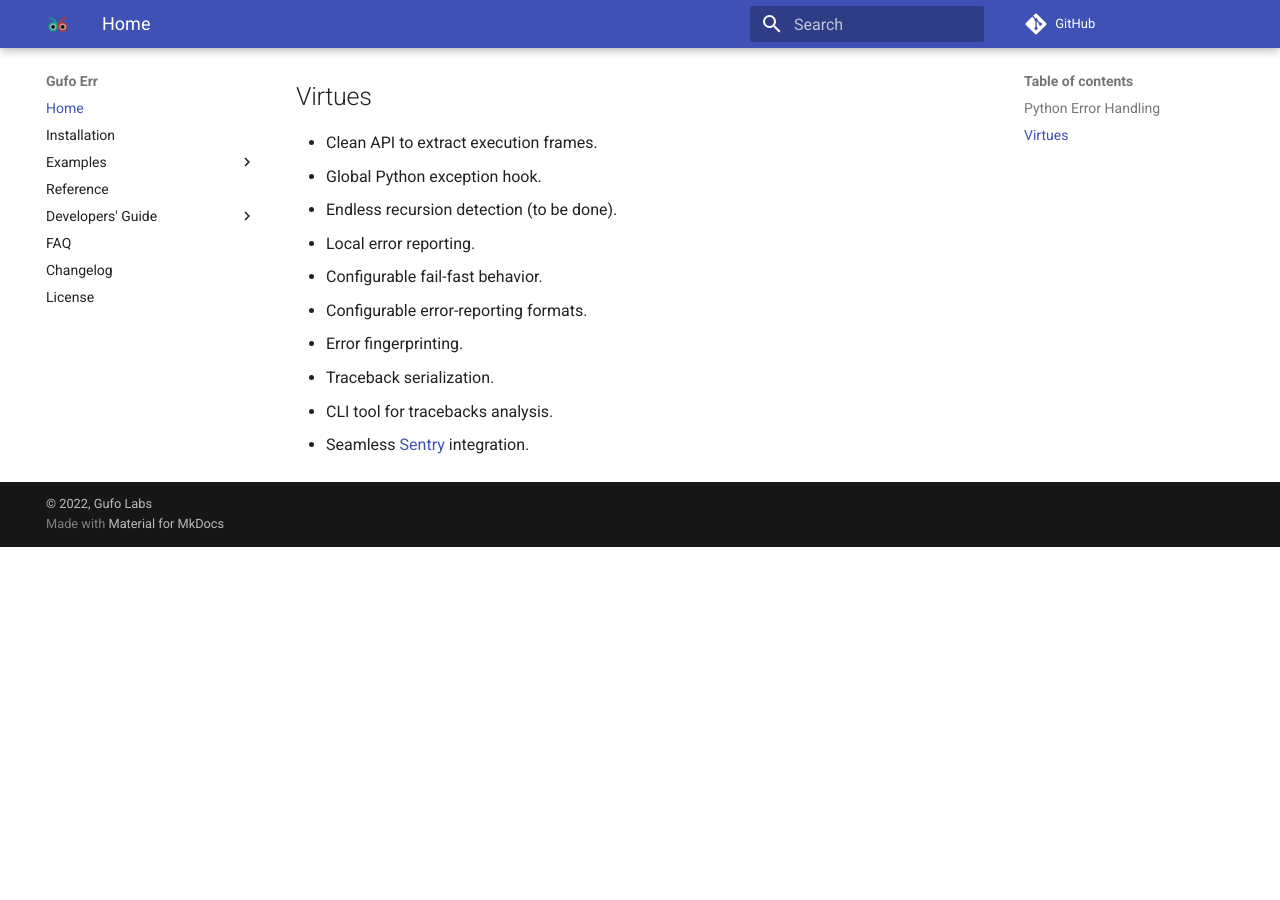
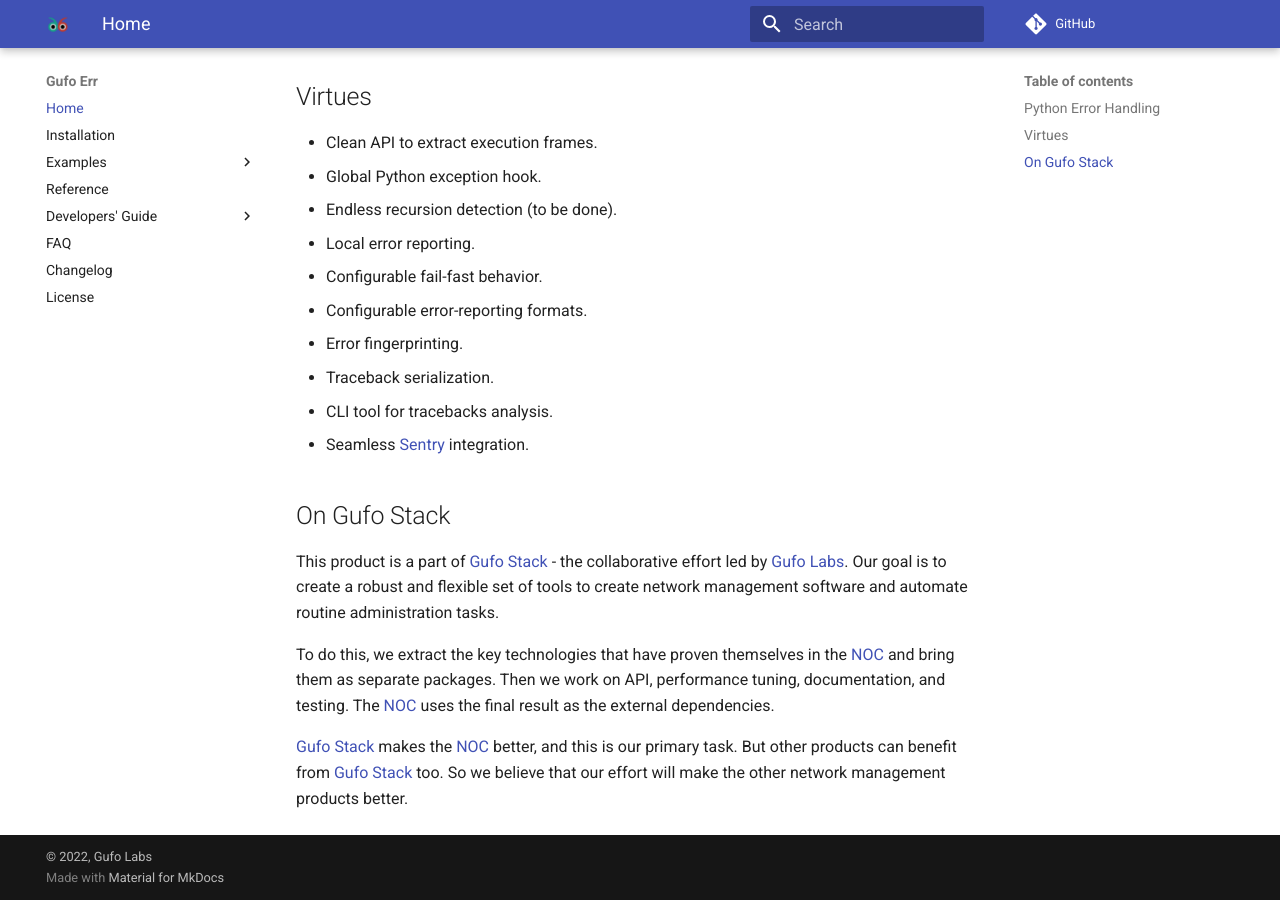
Before and after one commit to gufolabs/gufo_err, an MkDocs documentation site: the page built from docs/index.md, in a window 1280 px wide and 900 px high, scrolled down 670 px. Built offline with MkDocs 1.6.1 and Material for MkDocs 9.7.7, drawn with Linux system fonts in a browser that asks for light colours; comment, search, counter and statistics services are not loaded; before the commit the page ends 1217 px from its top, so only the background shows below that.

Commit message:
On Gufo Stack

```diff
--- a/docs/index.md
+++ b/docs/index.md
@@ -33,4 +33,23 @@ Gufo Err is the final solution for Python exception handling and introduces the
 * CLI tool for tracebacks analysis.
 * Seamless [Sentry][Sentry] integration.
 
+## On Gufo Stack
+
+This product is a part of [Gufo Stack][Gufo Stack] - the collaborative effort
+led by [Gufo Labs][Gufo Labs]. Our goal is to create a robust and flexible
+set of tools to create network management software and automate
+routine administration tasks.
+
+To do this, we extract the key technologies that have proven themselves
+in the [NOC][NOC] and bring them as separate packages. Then we work on API,
+performance tuning, documentation, and testing. The [NOC][NOC] uses the final result
+as the external dependencies.
+
+[Gufo Stack][Gufo Stack] makes the [NOC][NOC] better, and this is our primary task. But other products
+can benefit from [Gufo Stack][Gufo Stack] too. So we believe that our effort will make
+the other network management products better.
+
+[Gufo Labs]: https://gufolabs.com/
+[Gufo Stack]: https://gufolabs.com/products/gufo-stack/
+[NOC]: https://getnoc.com/
 [Sentry]: https://sentry.io/
```
Also changed, not shown: README.md (+21 -2 lines).
